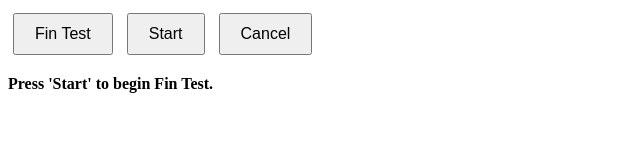
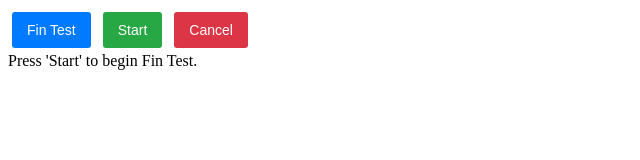
Before and after one commit to ChetanPatwardhan/Project-1, a plain HTML site: page servo motor run.html in a window 1280 px wide. Both pictures are taken after a click on the button "Fin Test". Shown: the whole page, without its empty margins (0-640 px from the left). Drawn offline with Linux system fonts and the light colour scheme.

Commit message:
Update servo motor run.html

```diff
--- a/servo motor run.html
+++ b/servo motor run.html
@@ -6,15 +6,16 @@
   <title>Fin Test Interface</title>
   <style>
     button {
-      padding: 10px 20px;
-      margin: 5px;
-      font-size: 16px;
+      padding: 10px 15px;
+      margin: 4px;
+      font-size: 14px;
       cursor: pointer;
+      border-radius: 3px;
+      border: none;
     }
-    #feedback {
-      margin-top: 15px;
-      font-weight: bold;
-    }
+    #finTestButton { background-color: #007bff; color: #fff; }
+    #startButton { background-color: #28a745; color: #fff; }
+    #cancelButton { background-color: #dc3545; color: #fff; }
   </style>
 </head>
 <body>
```
